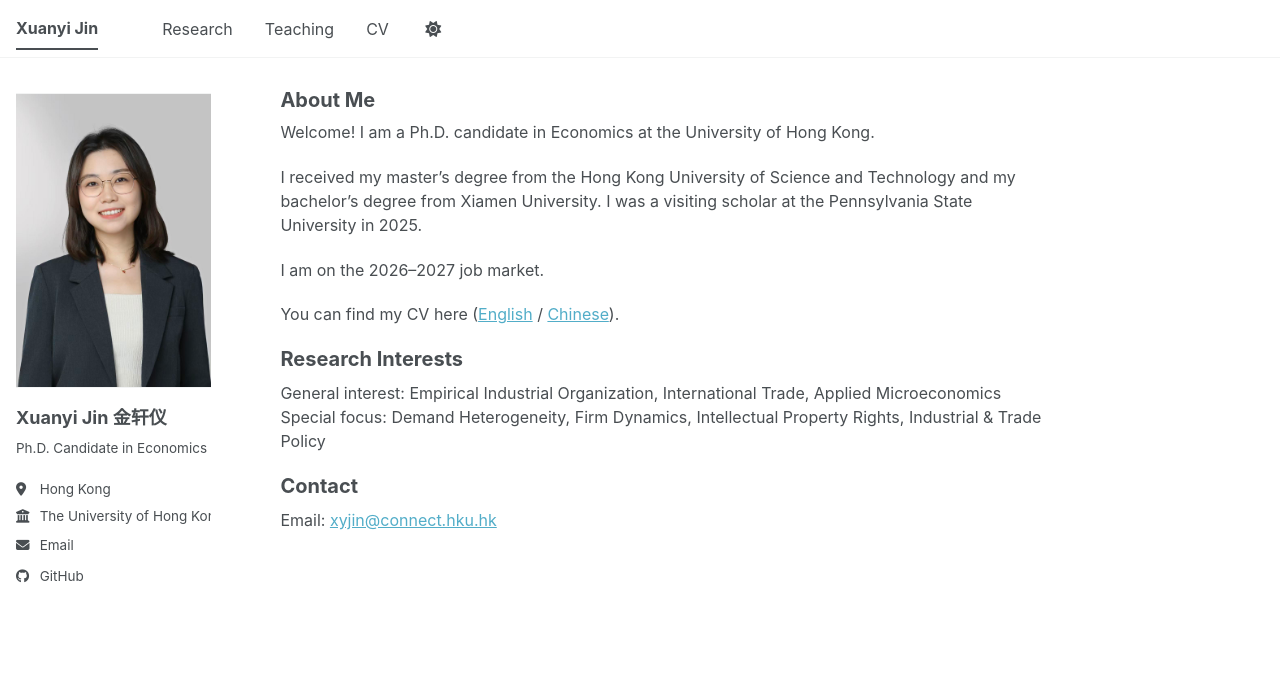
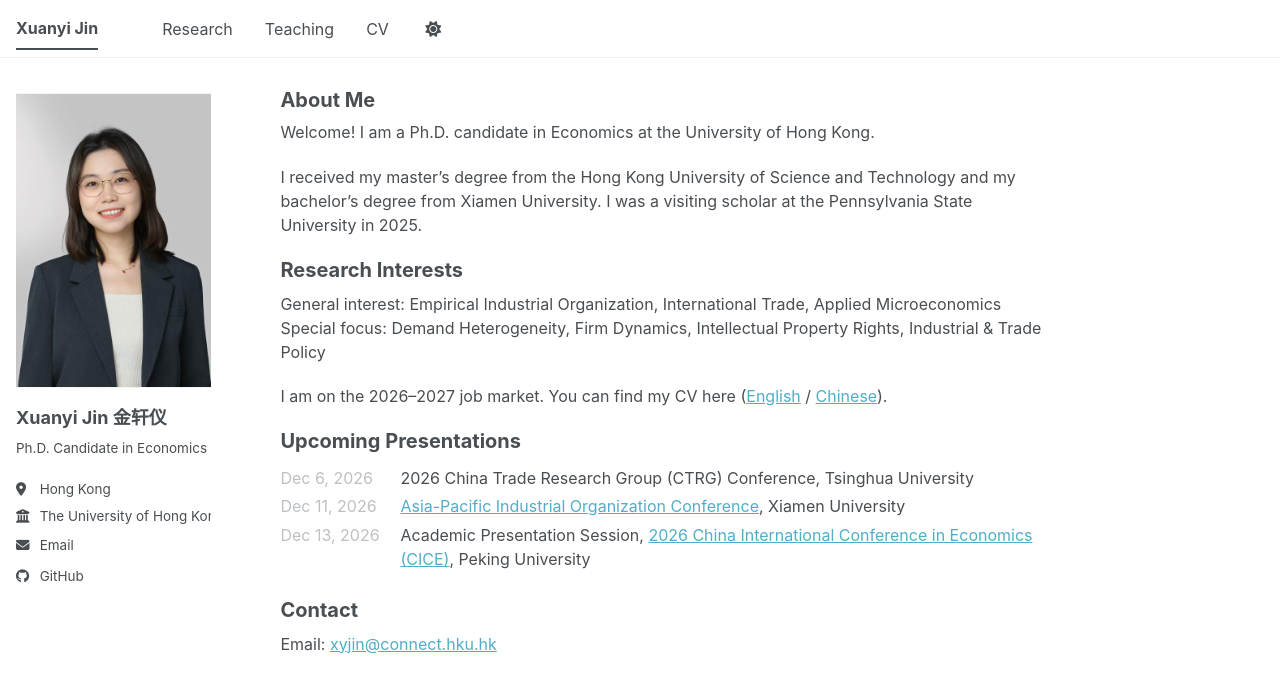
Before and after one commit to xuanyi-jin/xuanyi-jin.github.io, a Jekyll site: the page built from _pages/about.md, in a window 1280 px wide and 900 px high. Shown: the top 693 px of the window. Built offline with Jekyll 4.4.1, drawn with Linux system fonts in a browser that asks for light colours; a style sheet for code colours, icons or effects is not loaded.

Commit message:
Reorder homepage and add upcoming presentations
Move Research Interests above the job market line and add a compact
dated list of December 2026 presentations (CTRG, APIOC, CICE).

Co-Authored-By: Claude Fable 5.1 <noreply@anthropic.com>

```diff
--- a/_pages/about.md
+++ b/_pages/about.md
@@ -11,15 +11,22 @@ Welcome! I am a Ph.D. candidate in Economics at the University of Hong Kong.
 
 I received my master's degree from the Hong Kong University of Science and Technology and my bachelor's degree from Xiamen University. I was a visiting scholar at the Pennsylvania State University in 2025.
 
-I am on the 2026&ndash;2027 job market.
-
-You can find my CV here ([English](/files/CV_XuanyiJIN_web.pdf) / [Chinese](/files/CV_XuanyiJIN_CN_web.pdf)).
-
 Research Interests
 ======
 General interest: Empirical Industrial Organization, International Trade, Applied Microeconomics
 Special focus: Demand Heterogeneity, Firm Dynamics, Intellectual Property Rights, Industrial & Trade Policy
 
+I am on the 2026&ndash;2027 job market. You can find my CV here ([English](/files/CV_XuanyiJIN_web.pdf) / [Chinese](/files/CV_XuanyiJIN_CN_web.pdf)).
+
+Upcoming Presentations
+======
+
+<table class="upcoming">
+  <tr><td>Dec 6, 2026</td><td>2026 China Trade Research Group (CTRG) Conference, Tsinghua University</td></tr>
+  <tr><td>Dec 11, 2026</td><td><a href="https://conf.xmu.edu.cn/conf2026/APIOC/">Asia-Pacific Industrial Organization Conference</a>, Xiamen University</td></tr>
+  <tr><td>Dec 13, 2026</td><td>Academic Presentation Session, <a href="https://www.cicecon.org.cn/">2026 China International Conference in Economics (CICE)</a>, Peking University</td></tr>
+</table>
+
 Contact
 ======
 Email: [xyjin@connect.hku.hk](mailto:xyjin@connect.hku.hk)
--- a/_sass/layout/_archive.scss
+++ b/_sass/layout/_archive.scss
@@ -266,3 +266,26 @@
     @include prefix(0 of 12);
   }
 }
+
+/* compact dated list for upcoming presentations on the homepage */
+table.upcoming {
+  width: auto;
+  margin: 0.5em 0 1.5em;
+  border-collapse: collapse;
+  border: none;
+  font-size: inherit;
+  font-family: inherit;
+
+  td {
+    padding: 0.15em 0;
+    border: none;
+    vertical-align: top;
+  }
+
+  td:first-child {
+    width: 7.5em;
+    padding-right: 1em;
+    white-space: nowrap;
+    color: var(--global-text-color-light);
+  }
+}
```
